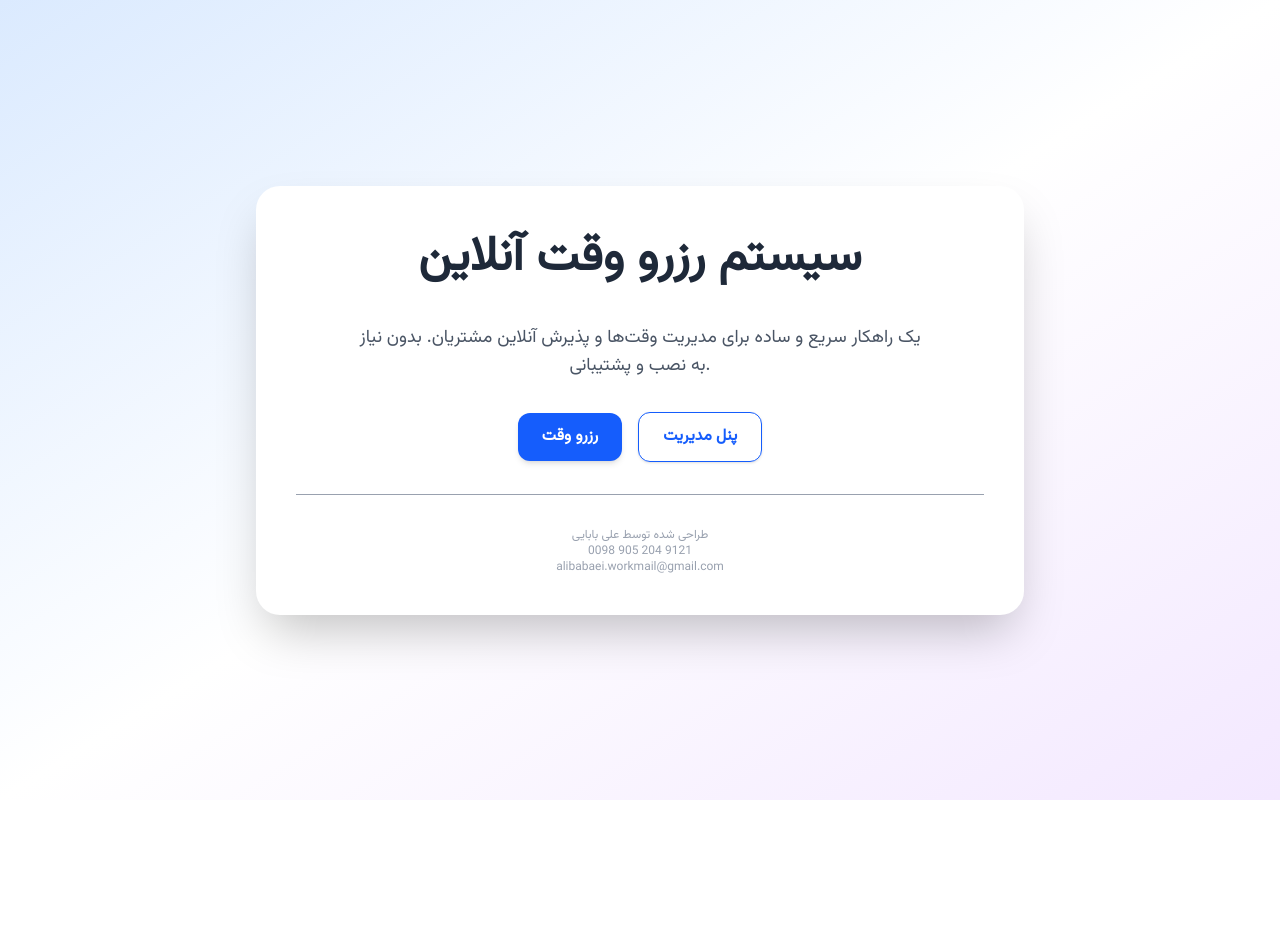
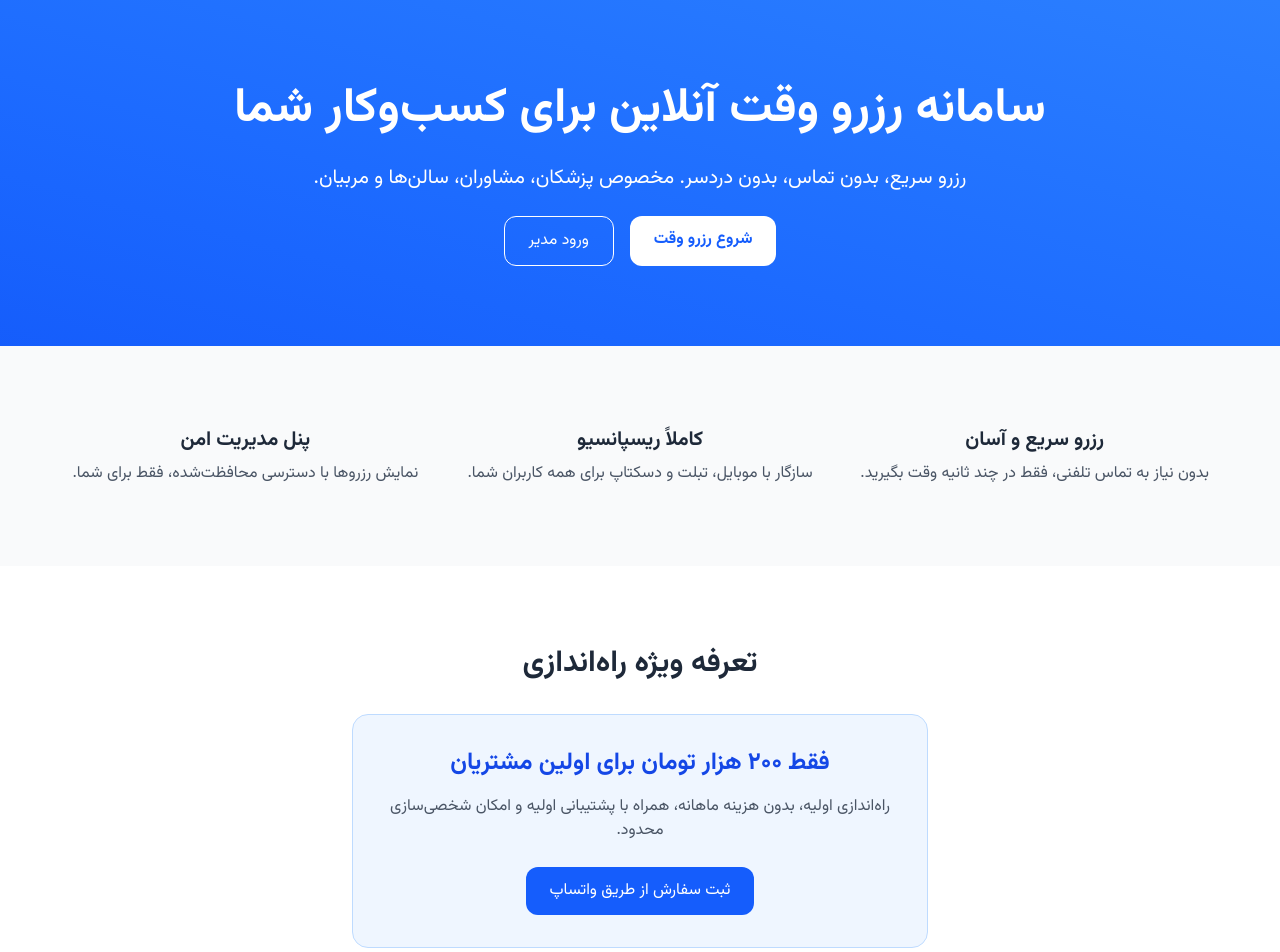
Before and after one commit to alibabaeefml/book-easily, a Vue app: page / in a window 1280 px wide. Shown: the top 952 px of the page. Before the commit the page ends 800 px from the top, so only its background shows below. Built offline with nearby package versions, Linux system fonts and the light colour scheme; what vue-toast-notification, vue3-persian-datetime-picker would draw is missing.

Commit message:
Landing improved.

```diff
--- a/src/views/LandingView.vue
+++ b/src/views/LandingView.vue
@@ -1,38 +1,84 @@
 <template>
-  <div
-    class="min-h-screen bg-gradient-to-br from-blue-100 via-white to-purple-100 flex items-center justify-center p-6"
-  >
-    <div class="max-w-3xl w-full bg-white rounded-3xl shadow-2xl p-10 text-center space-y-8">
-      <h1 class="text-4xl sm:text-5xl font-extrabold text-gray-800 leading-snug">
-        سیستم رزرو وقت آنلاین
+  <div class="min-h-screen bg-white text-gray-800 font-sans">
+    <!-- Hero -->
+    <section class="bg-gradient-to-tr from-blue-600 to-blue-500 text-white py-20 px-6" dir="rtl">
+      <div class="max-w-5xl mx-auto text-center space-y-6">
+        <h1 class="text-4xl sm:text-5xl font-extrabold leading-tight">
+          سامانه رزرو وقت آنلاین برای کسب‌وکار شما
         </h1>
-      <p class="text-lg text-gray-600 max-w-xl mx-auto">
-        یک راهکار سریع و ساده برای مدیریت وقت‌ها و پذیرش آنلاین مشتریان. بدون نیاز به نصب و پشتیبانی.
+        <p class="text-lg sm:text-xl">
+          رزرو سریع، بدون تماس، بدون دردسر. مخصوص پزشکان، مشاوران، سالن‌ها و مربیان.
         </p>
-
-      <div class="flex flex-col sm:flex-row justify-center items-center gap-4 mt-6">
+        <div class="flex justify-center gap-4 mt-6 flex-wrap">
           <RouterLink
             to="/reserve"
-          class="px-6 py-3 text-white bg-blue-600 hover:bg-blue-700 rounded-xl font-semibold shadow-md transition"
+            class="bg-white text-blue-600 font-bold py-3 px-6 rounded-xl hover:bg-blue-100 transition"
           >
-          رزرو وقت
+            شروع رزرو وقت
           </RouterLink>
           <RouterLink
             to="/admin/reservations?admin=1234"
-          class="px-6 py-3 text-blue-600 border border-blue-600 hover:bg-blue-600 hover:text-white rounded-xl font-semibold shadow-sm transition"
+            class="border border-white py-3 px-6 rounded-xl hover:bg-white hover:text-blue-600 transition"
           >
-          پنل مدیریت
+            ورود مدیر
           </RouterLink>
         </div>
+      </div>
+    </section>
 
-      <footer class="text-xs text-gray-400 pt-8 border-t" >
-        <p dir="rtl">طراحی شده توسط علی بابایی</p>
-        <p>0098 905 204 9121</p>
-        <p>alibabaei.workmail@gmail.com</p>
+    <!-- Features -->
+    <section class="py-20 px-6 bg-gray-50" dir="rtl">
+      <div class="max-w-6xl mx-auto grid grid-cols-1 sm:grid-cols-2 md:grid-cols-3 gap-8 text-center">
+        <div>
+          <i class="fas fa-clock text-3xl text-blue-600 mb-4"></i>
+          <h3 class="font-bold text-xl mb-2">رزرو سریع و آسان</h3>
+          <p class="text-gray-600">بدون نیاز به تماس تلفنی، فقط در چند ثانیه وقت بگیرید.</p>
+        </div>
+        <div>
+          <i class="fas fa-mobile-alt text-3xl text-blue-600 mb-4"></i>
+          <h3 class="font-bold text-xl mb-2">کاملاً ریسپانسیو</h3>
+          <p class="text-gray-600">سازگار با موبایل، تبلت و دسکتاپ برای همه کاربران شما.</p>
+        </div>
+        <div>
+          <i class="fas fa-lock text-3xl text-blue-600 mb-4"></i>
+          <h3 class="font-bold text-xl mb-2">پنل مدیریت امن</h3>
+          <p class="text-gray-600">نمایش رزروها با دسترسی محافظت‌شده، فقط برای شما.</p>
+        </div>
+      </div>
+    </section>
+
+    <!-- Pricing -->
+    <section class="py-20 px-6 bg-white text-center" dir="rtl">
+      <h2 class="text-3xl font-bold mb-8">تعرفه ویژه راه‌اندازی</h2>
+      <div class="max-w-xl mx-auto bg-blue-50 border border-blue-200 rounded-2xl p-8">
+        <h3 class="text-2xl font-bold text-blue-700 mb-4">فقط ۲۰۰ هزار تومان برای اولین مشتریان</h3>
+        <p class="text-gray-600 mb-6">
+          راه‌اندازی اولیه، بدون هزینه‌ ماهانه، همراه با پشتیبانی اولیه و امکان شخصی‌سازی محدود.
+        </p>
+        <a
+          href="https://wa.me/989123456789"
+          target="_blank"
+          class="inline-block bg-blue-600 text-white py-3 px-6 rounded-xl hover:bg-blue-700 transition"
+        >
+          ثبت سفارش از طریق واتساپ
+        </a>
+      </div>
+    </section>
+
+    <!-- Footer -->
+    <footer class="py-6 bg-gray-100 text-center text-sm text-gray-500" dir="rtl">
+      © {{ new Date().getFullYear() }} طراحی و توسعه توسط علی بابایی. تمام حقوق محفوظ است.
     </footer>
-    </div>
   </div>
 </template>
 
 <script setup>
 </script>
+
+<style scoped>
+@import url('https://fonts.googleapis.com/css2?family=Vazirmatn:wght@400;700&display=swap');
+
+* {
+  font-family: 'Vazirmatn', sans-serif;
+}
+</style>
--- a/src/views/admin/ReservationsView.vue
+++ b/src/views/admin/ReservationsView.vue
@@ -8,7 +8,7 @@
       </div>
 
       <div v-else>
-        <div v-if="sortedReservations.length === 0" class="text-center text-gray-500">
+        <div v-if="sortedReservations.length === 0" class="text-center text-gray-500" dir="rtl">
           هنوز رزروی ثبت نشده است.
         </div>
 
```
Lines whose indentation alone changed are shown as unchanged.
